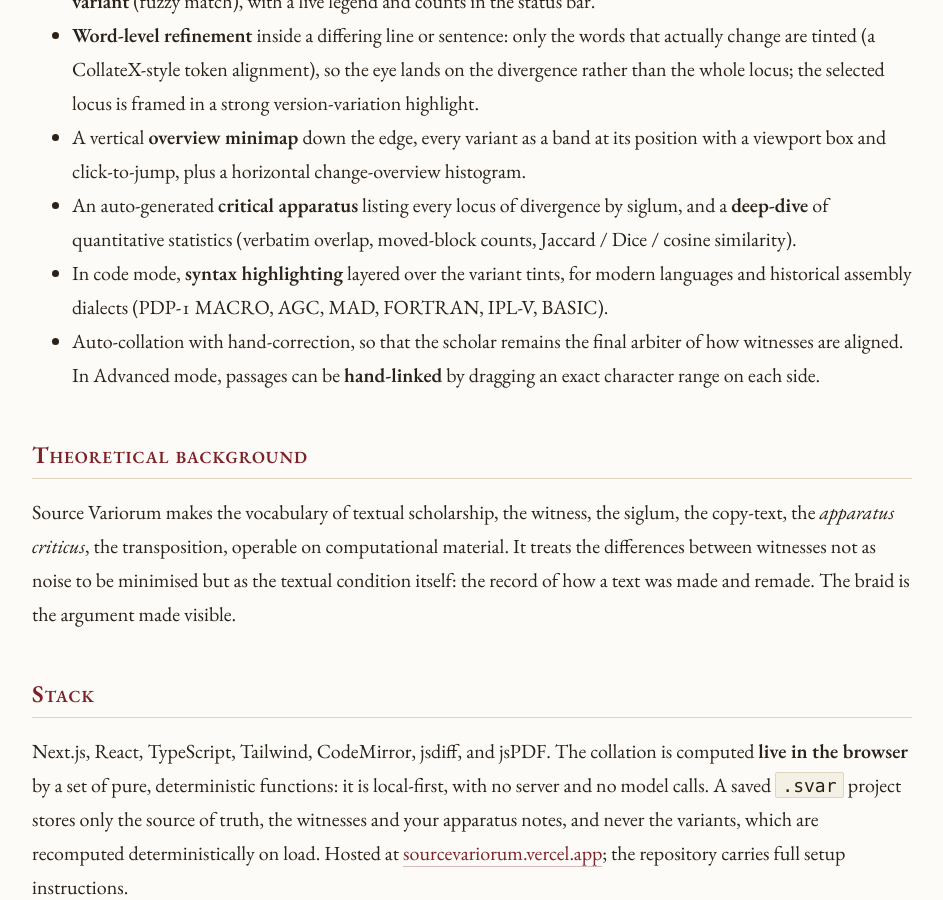
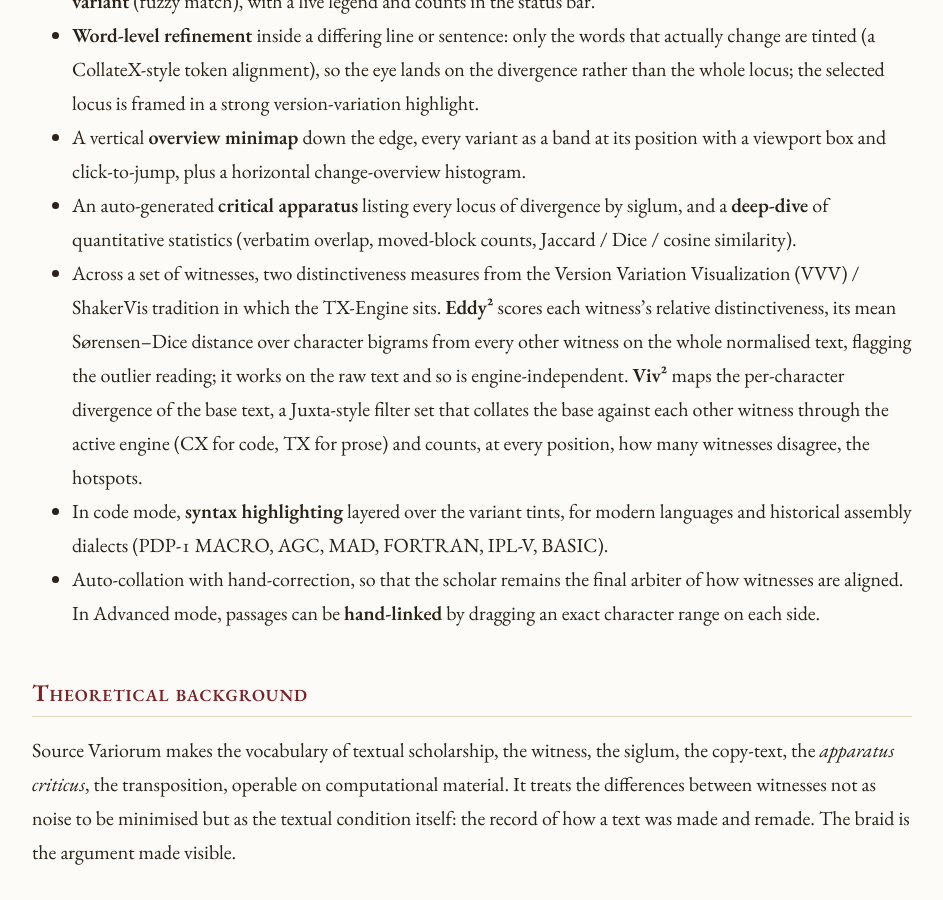
Before and after one commit to Computational-Hermeneutics/Computational-Hermeneutics.github.io, a Jekyll site: the page built from tools/source-variorum.md, in a window 1280 px wide and 900 px high, scrolled down 1934 px. Shown: the whole window, without its empty margins (168-1111 px from the left). Built offline with Jekyll 4.4.1, drawn with Linux system fonts in a browser that asks for light colours.

Commit message:
Document Eddy2/Viv2 measures, their algorithms, and engine association
Eddy2: per-witness distinctiveness via mean Sorensen-Dice distance over
character bigrams on the whole normalised text (engine-independent). Viv2:
per-position divergence of the base, a Juxta-style filter set collating base
vs each witness through the active engine (CX for code, TX for prose). Both
from the VVV/ShakerVis tradition of the TX-Engine.

```diff
--- a/tools/source-variorum.md
+++ b/tools/source-variorum.md
@@ -43,6 +43,7 @@ The engine follows the mode by default, the CX profile for code and the TX profi
 - **Word-level refinement** inside a differing line or sentence: only the words that actually change are tinted (a CollateX-style token alignment), so the eye lands on the divergence rather than the whole locus; the selected locus is framed in a strong version-variation highlight.
 - A vertical **overview minimap** down the edge, every variant as a band at its position with a viewport box and click-to-jump, plus a horizontal change-overview histogram.
 - An auto-generated **critical apparatus** listing every locus of divergence by siglum, and a **deep-dive** of quantitative statistics (verbatim overlap, moved-block counts, Jaccard / Dice / cosine similarity).
+- Across a set of witnesses, two distinctiveness measures from the Version Variation Visualization (VVV) / ShakerVis tradition in which the TX-Engine sits. **Eddy²** scores each witness's relative distinctiveness, its mean Sørensen–Dice distance over character bigrams from every other witness on the whole normalised text, flagging the outlier reading; it works on the raw text and so is engine-independent. **Viv²** maps the per-character divergence of the base text, a Juxta-style filter set that collates the base against each other witness through the active engine (CX for code, TX for prose) and counts, at every position, how many witnesses disagree, the hotspots.
 - In code mode, **syntax highlighting** layered over the variant tints, for modern languages and historical assembly dialects (PDP-1 MACRO, AGC, MAD, FORTRAN, IPL-V, BASIC).
 - Auto-collation with hand-correction, so that the scholar remains the final arbiter of how witnesses are aligned. In Advanced mode, passages can be **hand-linked** by dragging an exact character range on each side.
 
```
